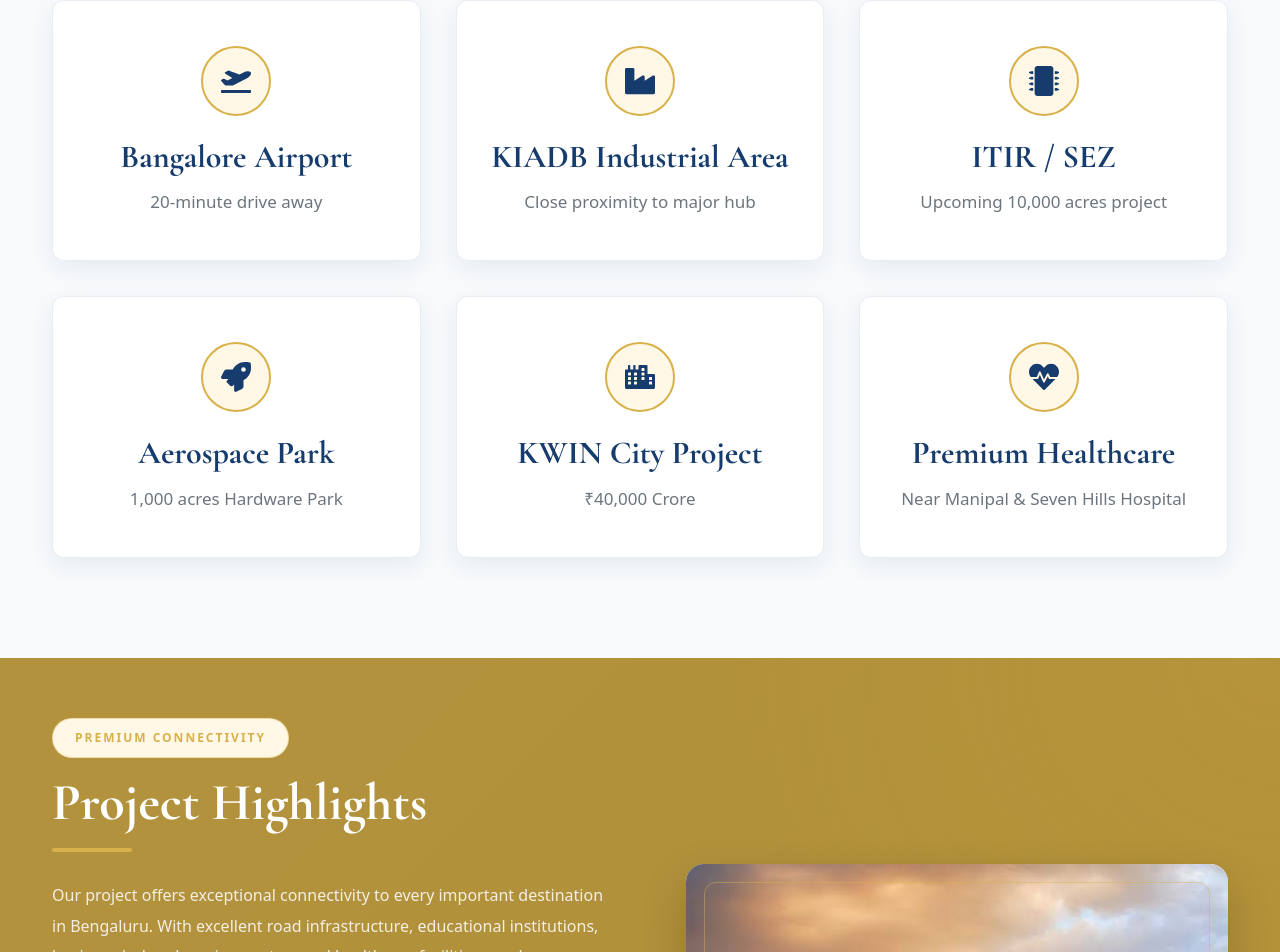
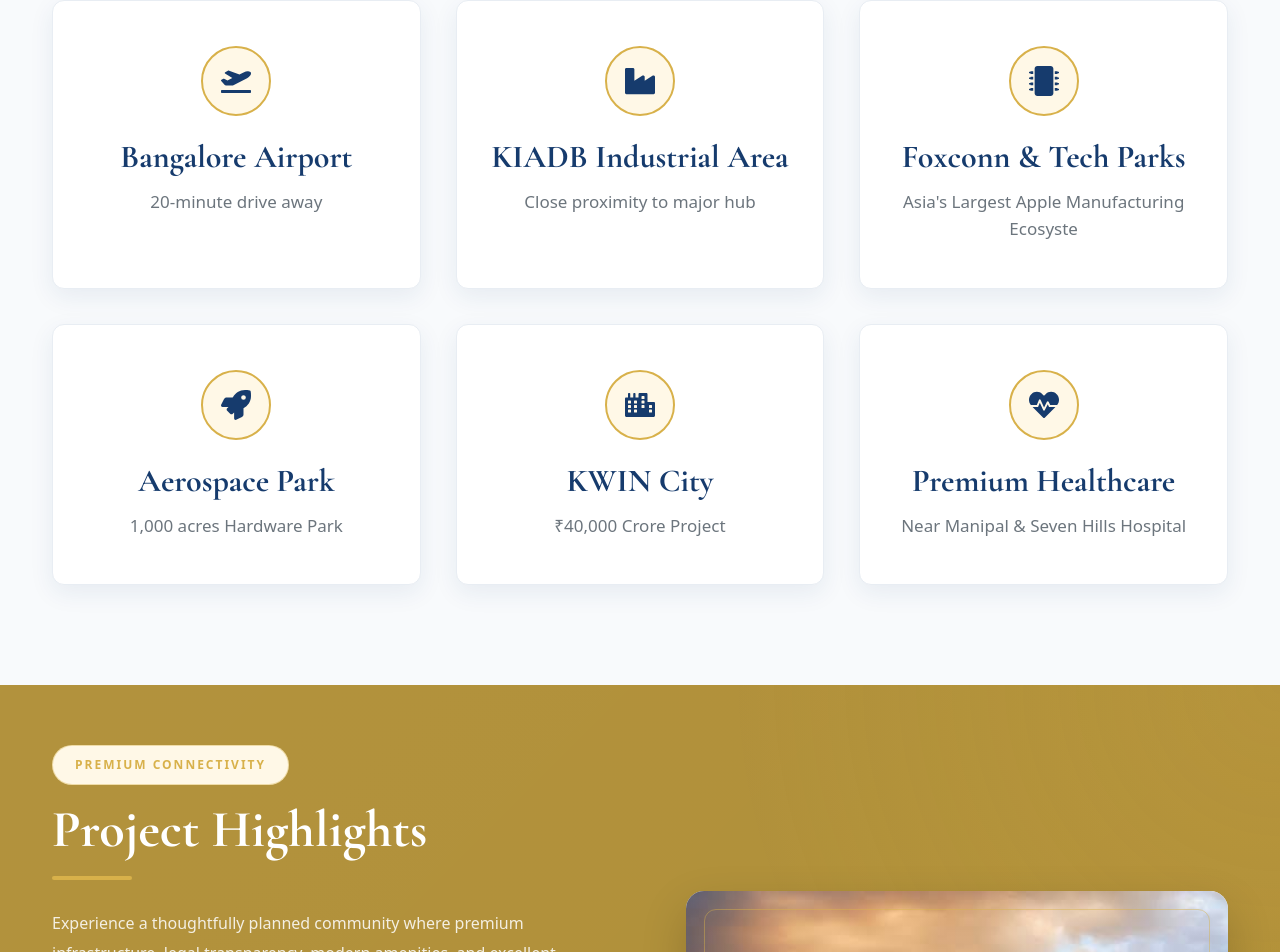
Before and after one commit to Raju2882/New, a React (Vite) app in the folder frontend/: page / in a window 1280 px wide. Shown: the part 1637-2589 px from the top of the page. Built offline with nearby package versions, Linux system fonts and the light colour scheme.

Commit message:
Updated website

```diff
--- a/frontend/src/components/Connectivity/Connectivity.jsx
+++ b/frontend/src/components/Connectivity/Connectivity.jsx
@@ -60,13 +60,7 @@
             <div className="connectivity-line"></div>
 
             <p>
-              Our project offers exceptional connectivity to every
-              important destination in Bengaluru. With excellent
-              road infrastructure, educational institutions,
-              business hubs, shopping centres and healthcare
-              facilities nearby, residents enjoy convenience
-              without compromising lifestyle.
-            </p>
+             Experience a thoughtfully planned community where premium infrastructure, legal transparency, modern amenities, and excellent connectivity come together to create the perfect destination for comfortable living and long-term investment.</p>
 
             <div className="connectivity-grid">
 
--- a/frontend/src/components/Contact/Contact.jsx
+++ b/frontend/src/components/Contact/Contact.jsx
@@ -50,9 +50,7 @@
                 <h4>Visit Us</h4>
 
                 <p>
-                  Ashraya Estates<br />
-                  Haliyal, Karnataka<br />
-                  India
+                 12, M P M Empyloyees Layout, Kengunte,<br/> Annapurneshwari NagarM<br/> Bengaluru, Karnataka 560056
                 </p>
 
               </div>
@@ -71,7 +69,7 @@
 
                 <h4>Call Us</h4>
 
-                <p>+91 98765 43210</p>
+                <p>+91 75410 14101</p>
 
               </div>
 
@@ -94,7 +92,7 @@
                   Monday - Saturday
                   <br />
 
-                  9:30 AM – 6:30 PM
+                  10:00 AM – 6:30 PM
 
                 </p>
 
--- a/frontend/src/components/LocationCards/LocationCards.jsx
+++ b/frontend/src/components/LocationCards/LocationCards.jsx
@@ -22,8 +22,8 @@
   },
   {
     icon: <FaMicrochip />,
-    title: "ITIR / SEZ",
-    subtitle: "Upcoming 10,000 acres project",
+    title: "Foxconn & Tech Parks ",
+    subtitle: "Asia's Largest Apple Manufacturing Ecosyste",
   },
   {
     icon: <FaRocket />,
@@ -32,8 +32,8 @@
   },
   {
     icon: <FaCity />,
-    title: "KWIN City Project",
-    subtitle: "₹40,000 Crore",
+    title: "KWIN City ",
+    subtitle: "₹40,000 Crore Project ",
   },
   {
     icon: <FaHeartbeat />,
```
Also changed, not shown: frontend/src/components/PrimeLocation/PrimeLocation.jsx (indentation only).
